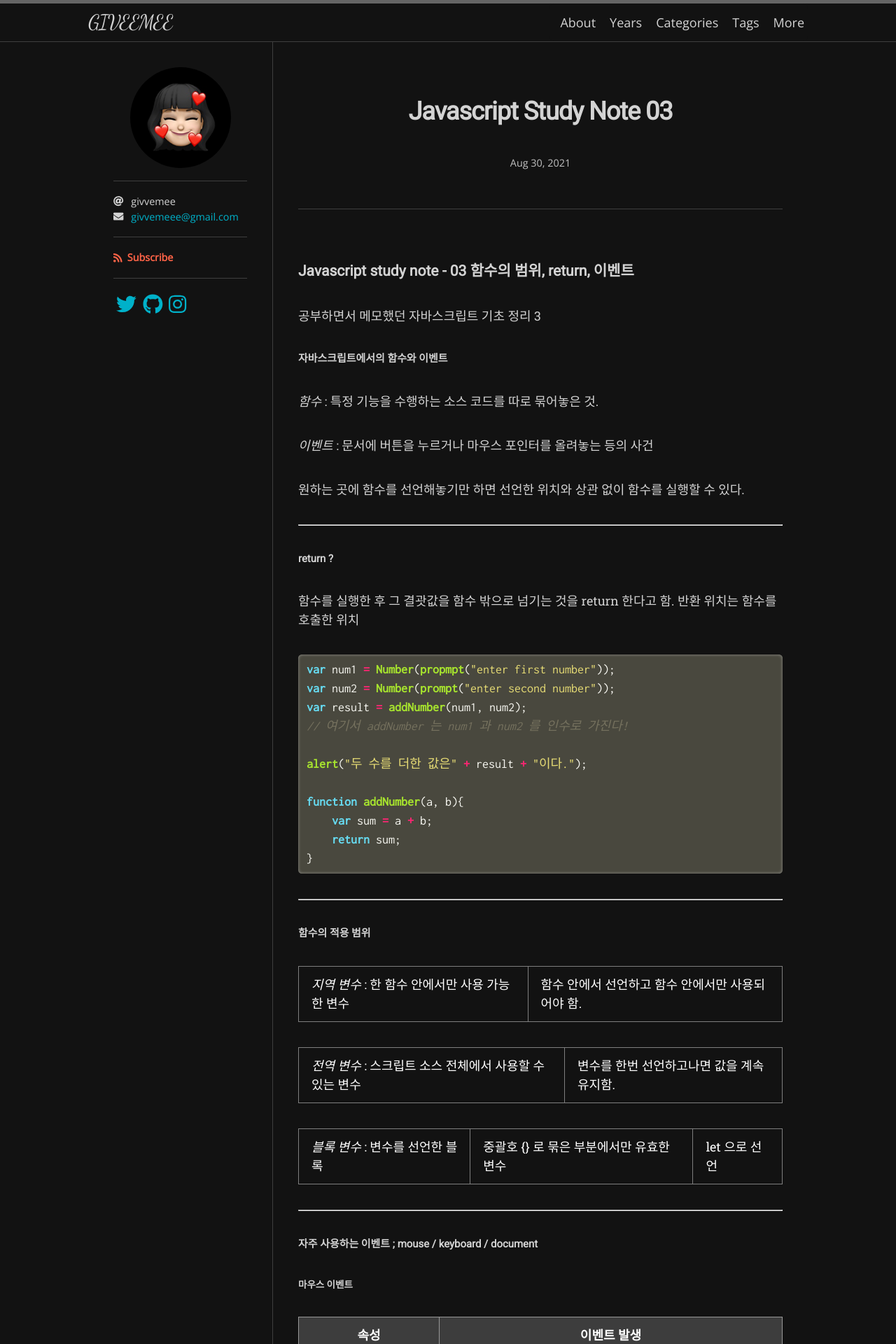
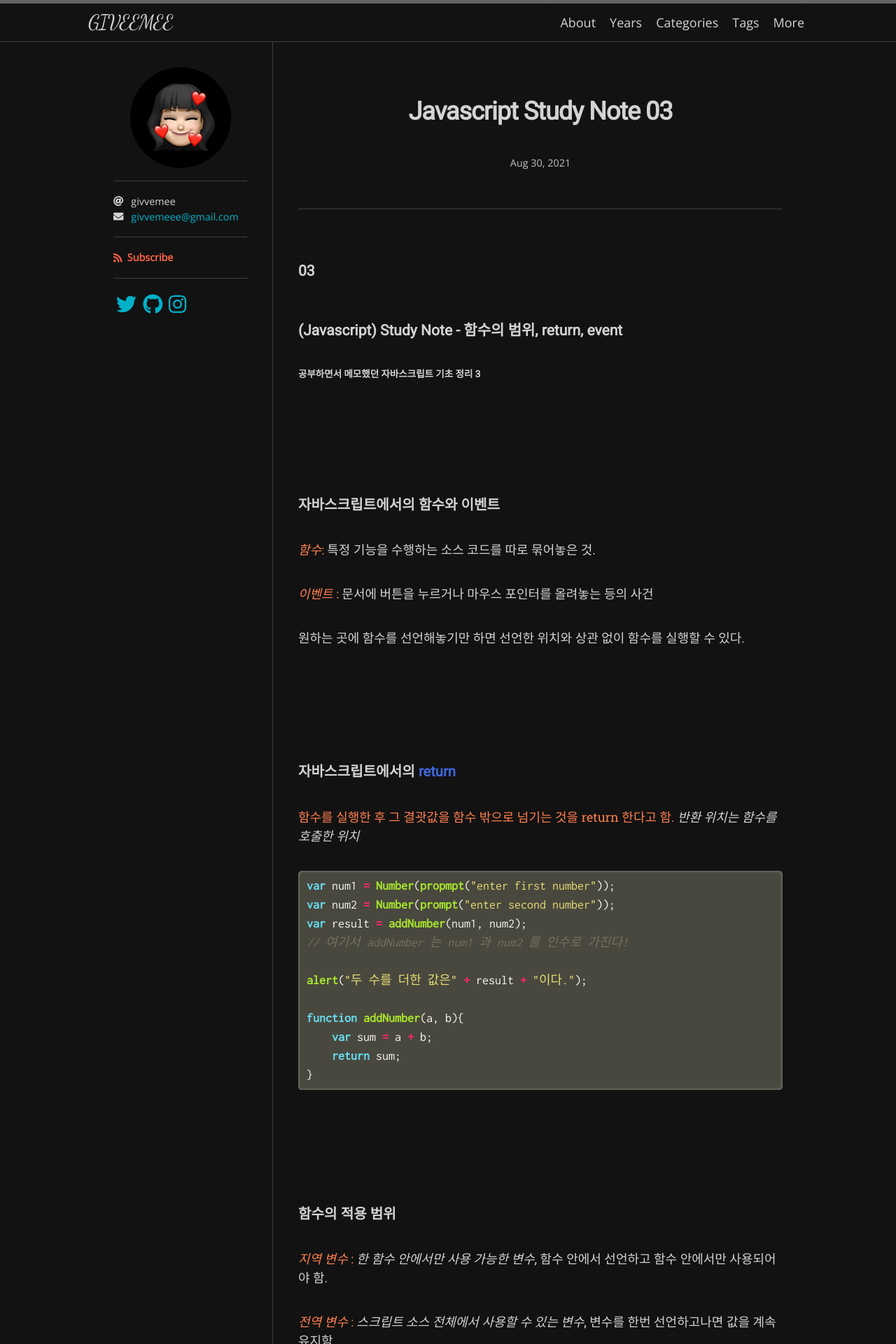
Before and after one commit to givvemee/givvemee.github.io, a Jekyll site: the page built from _posts/2021-08-30-Javascript-study-note-03.md, in a window 1280 px wide. Shown: the top 1920 px of the page at 70% size. Built offline with Jekyll 4.4.1, drawn with Linux system fonts in a browser that asks for light colours; nearby versions of some CDN libraries; some web fonts are replaced; some of the changed text lies outside the part shown.

Commit message:
do it javascript

````diff
--- a/_posts/2021-08-30-Javascript-study-note-03.md
+++ b/_posts/2021-08-30-Javascript-study-note-03.md
@@ -5,37 +5,31 @@ tags: [study]
 categories: javascript
 ---
 
-### Javascript study note - 03 함수의 범위, return, 이벤트
+### 03
 
+### (Javascript) Study Note - 함수의 범위, return, event
 
+###### 공부하면서 메모했던 자바스크립트 기초 정리 3
 
-공부하면서 메모했던 자바스크립트 기초 정리 3
+<br />
 
+<br />
 
+#### 자바스크립트에서의 함수와 이벤트
 
+<span style="color: coral;">*함수*:</span> 특정 기능을 수행하는 소스 코드를 따로 묶어놓은 것.
 
-
-
-
-##### 자바스크립트에서의 함수와 이벤트
-
-*함수* : 특정 기능을 수행하는 소스 코드를 따로 묶어놓은 것.
-
-*이벤트* : 문서에 버튼을 누르거나 마우스 포인터를 올려놓는 등의 사건
+<span style="color: coral;">*이벤트* : </span>문서에 버튼을 누르거나 마우스 포인터를 올려놓는 등의 사건
 
 원하는 곳에 함수를 선언해놓기만 하면 선언한 위치와 상관 없이 함수를 실행할 수 있다.
 
+<br />
 
+<br />
 
+#### 자바스크립트에서의 <span style="color: royalblue;">return </span>
 
-
-<hr>
-
-
-
-##### return ?
-
-함수를 실행한 후 그 결괏값을 함수 밖으로 넘기는 것을 return 한다고 함. 반환 위치는 함수를 호출한 위치
+<span style="color: coral;">함수를 실행한 후 그 결괏값을 함수 밖으로 넘기는 것을 return 한다고 함. </span> _반환 위치는 함수를 호출한 위치_
 
 ``` javascript
 var num1 = Number(propmpt("enter first number"));
@@ -51,29 +45,23 @@ function addNumber(a, b){
 }
 ```
 
+<br />
 
+<br />
 
+#### 함수의 적용 범위
 
+<span style="color: coral;">*지역 변수*  :</span> _한 함수 안에서만 사용 가능한 변수_, 함수 안에서 선언하고 함수 안에서만 사용되어야 함.
 
-<hr>
+<span style="color: coral;">*전역 변수* :</span> _스크립트 소스 전체에서 사용할 수 있는 변수_, 변수를 한번 선언하고나면 값을 계속 유지함.
 
+<span style="color: coral;">*블록 변수* :</span> 변수를 선언한 블록, _중괄호 {} 로 묶은 부분에서만 유효한 변수_, let 으로 선언
 
+<br />
 
-##### 함수의 적용 범위
+<br />
 
-*지역 변수*  : 한 함수 안에서만 사용 가능한 변수 | 함수 안에서 선언하고 함수 안에서만 사용되어야 함.
-
-*전역 변수* : 스크립트 소스 전체에서 사용할 수 있는 변수 | 변수를 한번 선언하고나면 값을 계속 유지함.
-
-*블록 변수* : 변수를 선언한 블록 | 중괄호 {} 로 묶은 부분에서만 유효한 변수 | let 으로 선언
-
-
-
-
-
-<hr>
-
-##### 자주 사용하는 이벤트 ; mouse / keyboard / document
+#### <span style="color: royalblue;">자주 사용하는 이벤트 ; mouse / keyboard / document</span>
 
 ###### 마우스 이벤트
 
@@ -87,7 +75,7 @@ function addNumber(a, b){
 | mouseout  |   마우스 포인터가 요소를 벗어날 때    |
 |  mouseup  |   누르고 있던 마우스에서 손을 뗄 때   |
 
-
+  <br />
 
 ###### 키보드 이벤트
 
@@ -97,7 +85,7 @@ function addNumber(a, b){
 | keydown  |     키를 누르고 있을 때     |
 |  keyup   | 키를 누르고 있다 손을 뗄 때 |
 
-
+  <br />
 
 ###### 문서 로딩 이벤트
 
````
Also changed, not shown: other parts of _posts/2021-08-30-Javascript-study-note-03.md (+2 -0 lines), _posts/2021-09-01-Javascript-study-note-04.md (deleted, +0 -108 lines), _posts/2021-09-01-Javascript-study-note-05.md (added, +104 -0 lines), _posts/2021-09-02-Javascript-study-note-04.md (added, +190 -0 lines), _posts/2021-09-02-Javascript-study-note-05.md (deleted, +0 -108 lines).
